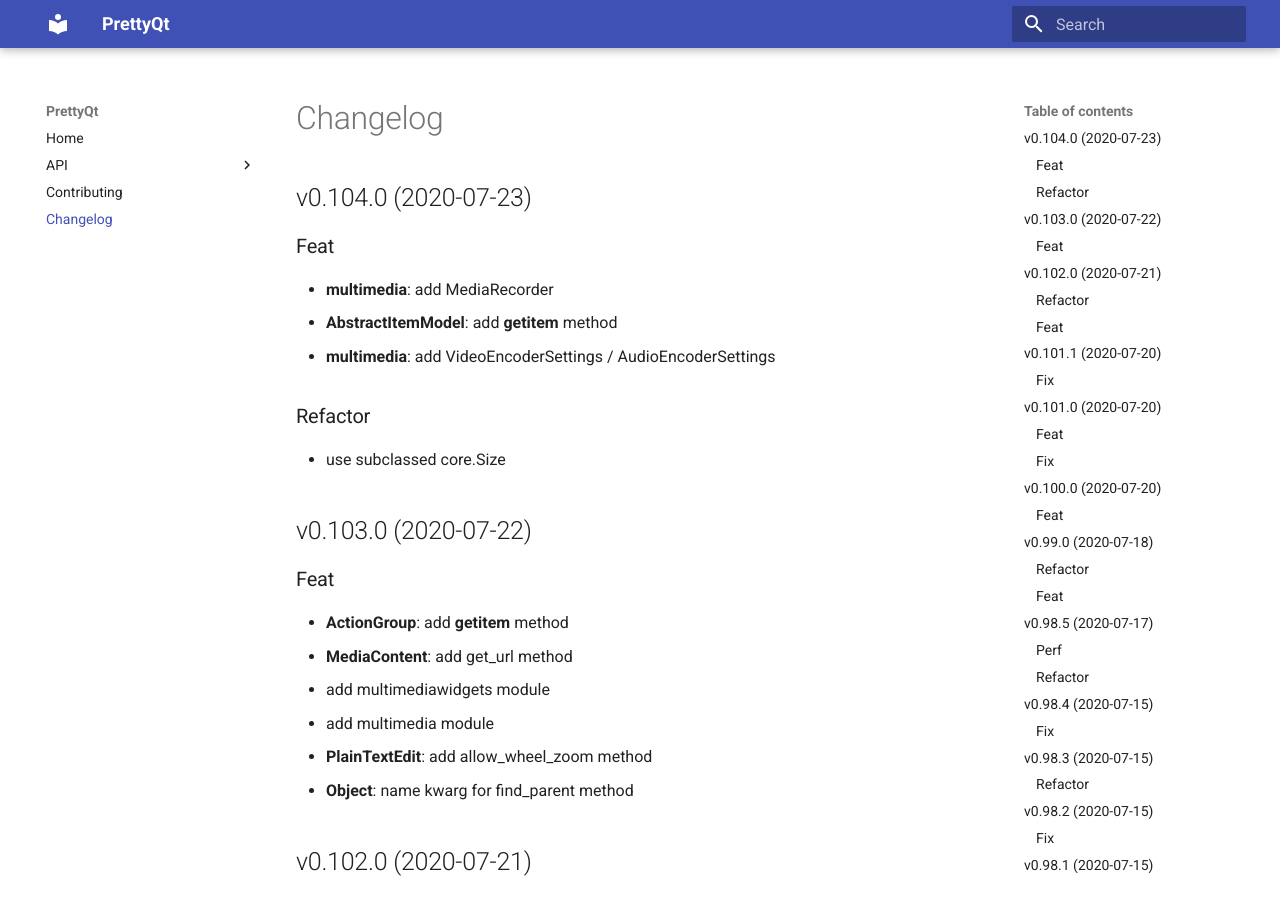
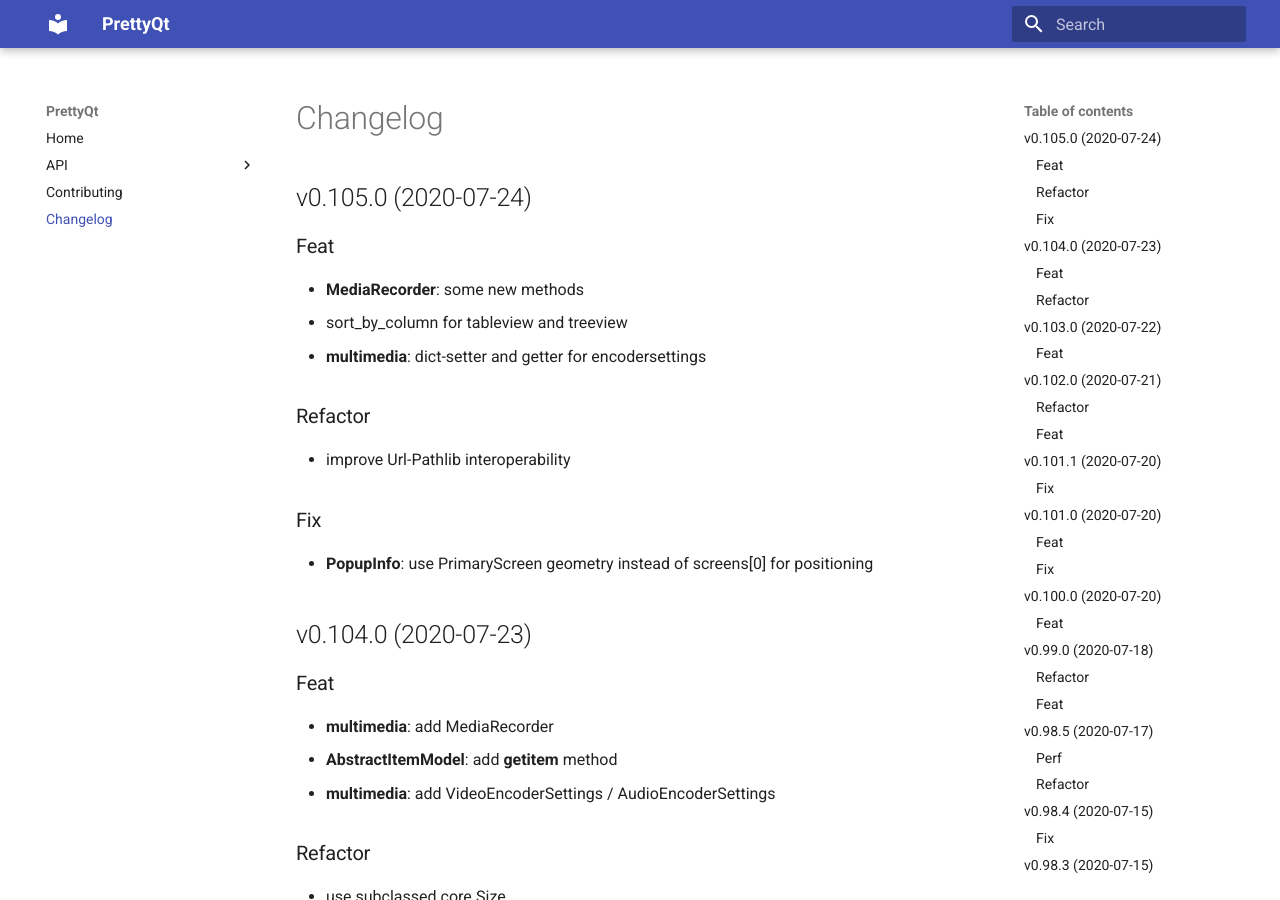
Before and after one commit to phil65/PrettyQt, an MkDocs documentation site: the page built from docs/changelog.md, in a window 1280 px wide and 900 px high. Built offline with MkDocs 1.6.1 and Material for MkDocs 9.7.7, drawn with Linux system fonts in a browser that asks for light colours.

Commit message:
bump: version 0.104.0 → 0.105.0

```diff
--- a/docs/changelog.md
+++ b/docs/changelog.md
@@ -1,3 +1,19 @@
+## v0.105.0 (2020-07-24)
+
+### Feat
+
+- **MediaRecorder**: some new methods
+- sort_by_column for tableview and treeview
+- **multimedia**: dict-setter and getter for encodersettings
+
+### Refactor
+
+- improve Url-Pathlib interoperability
+
+### Fix
+
+- **PopupInfo**: use PrimaryScreen geometry instead of screens[0] for positioning
+
 ## v0.104.0 (2020-07-23)
 
 ### Feat
--- a/prettyqt/__init__.py
+++ b/prettyqt/__init__.py
@@ -4,7 +4,7 @@
 
 __author__ = """Philipp Temminghoff"""
 __email__ = "phil65@kodi.tv"
-__version__ = "0.104.0"
+__version__ = "0.105.0"
 
 
 __all__ = [
--- a/pyproject.toml
+++ b/pyproject.toml
@@ -1,6 +1,6 @@
 [tool.poetry]
 name = "PrettyQt"
-version = "0.104.0"
+version = "0.105.0"
 description = "A pythonic layer on top of qtpy"
 readme = 'docs/index.md'
 repository = "https://github.com/phil65/prettyqt"
@@ -124,7 +124,7 @@ exclude = '''
 '''
 [tool.commitizen]
 name = "cz_conventional_commits"
-version = "0.104.0"
+version = "0.105.0"
 tag_format = "v$version"
 version_files = [
     "prettyqt/__init__.py:__version__",
--- a/setup.py
+++ b/setup.py
@@ -40,6 +40,6 @@ setup(
     packages=find_packages(),
     test_suite="tests",
     url="https://github.com/phil65/prettyqt",
-    version="0.104.0",
+    version="0.105.0",
     zip_safe=False,
 )
```
Also changed, not shown: CHANGELOG.md (+16 -0 lines).
